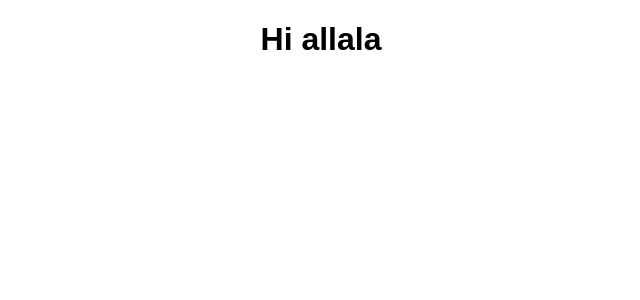
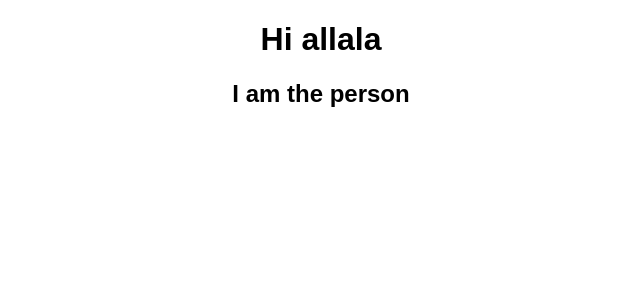
Before and after one commit to kobra8/complete-react, a React (Create React App) app in the folder react-app/: page / in a window 1280 px wide. Shown: the top 300 px of the page, without its empty margins (319-959 px from the left). Built offline with nearby package versions, Linux system fonts and the light colour scheme.

Commit message:
App component

```diff
--- a/react-app/src/App.js
+++ b/react-app/src/App.js
@@ -1,11 +1,13 @@
 import React, { Component } from 'react';
 import './App.css';
+import Person from './Person/Person';
 
 class App extends Component {
   render() {
     return (
       <div className="App">
        <h1>Hi allala</h1>
+       <Person />
       </div>
     );
   }
--- /dev/null
+++ b/react-app/src/Person/Person.js
@@ -0,0 +1,7 @@
+import React from 'react';
+
+const person = () => {
+  return <h2>I am the person</h2>
+}
+
+export default person;
```
